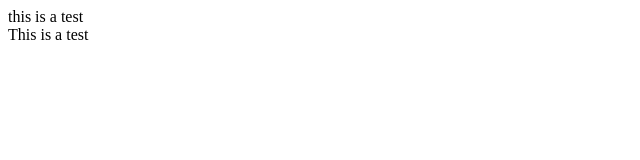
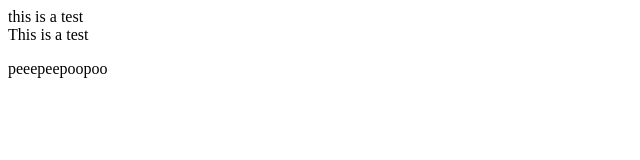
Before and after one commit to arpuno/arpuno.github.io, a plain HTML site: page index.html in a window 1280 px wide. Shown: the whole page, without its empty margins (0-640 px from the left). Drawn offline with Linux system fonts and the light colour scheme.

Commit message:
Update index.html

```diff
--- a/index.html
+++ b/index.html
@@ -4,5 +4,7 @@
   </head>
   <main>
     This is a test
+    <p> peeepeepoopoo </p>
+
   </main>
 </html>
```
